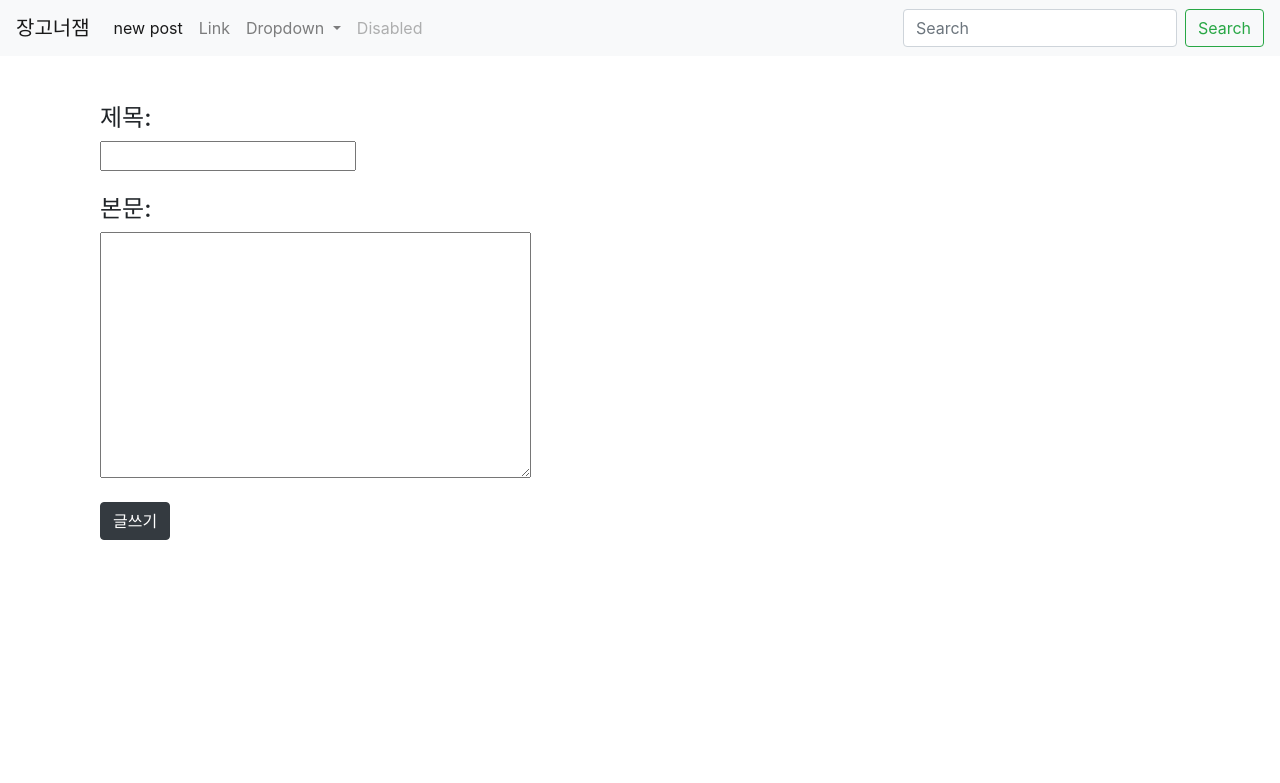
After one commit to KWAK8573/Django-blog, a Django app: page /crudapp/create/ in a window 1280 px wide. The commit adds this page. Shown: the top 783 px of the page. Run offline with Django 3.2, Linux system fonts and the light colour scheme; some libraries are stand-ins or nearby versions.

Commit message:
글쓰기 구현

```diff
--- /dev/null
+++ b/crudapp/templates/create.html
@@ -0,0 +1,20 @@
+{% extends 'base.html' %}
+
+ {% block content %}
+
+<br>
+<div class="container">
+        <form action="{% url 'postcreate' %}">
+            <h4>제목: </h4>
+            <input type="text" name="title">
+            <br>
+            <br>
+            <h4>본문: </h4>
+            <textarea cols=40 rows=10 name="body"></textarea>
+            <br>
+            <br>
+            <input class="btn btn-dark" type="submit" value="글쓰기">
+        </form>
+    </div>
+
+{% endblock  %}
--- /dev/null
+++ b/crudapp/urls.py
@@ -0,0 +1,9 @@
+from django.urls import path
+from . import views
+
+urlpatterns = [
+    path('new/', views.new, name='new'),
+    path('detail/<int:blog_id>/', views.detail, name='detail'),
+    path('create/', views.create, name='create'),
+    path('postcreate/', views.postcreate, name='postcreate'),
+]
--- a/crudapp/views.py
+++ b/crudapp/views.py
@@ -1,5 +1,5 @@
-from django.shortcuts import render, get_object_or_404
-
+from django.shortcuts import render, get_object_or_404, redirect
+from django.utils import timezone
 from .models import Blog
 
 # Create your views here.
@@ -11,6 +11,18 @@ def home(request):
 def detail(request, blog_id):
     blog_detail = get_object_or_404(Blog, pk=blog_id)
     return render(request, 'detail.html', {'blog': blog_detail })
+
+def create(request):
+    return render(request, 'create.html')
+
+def postcreate(request):
+    blog = Blog()
+    blog.title = request.GET['title']
+    blog.body = request.GET['body']
+    blog.pub_date = timezone.datetime.now()
+    blog.save()
+    return redirect('/crudapp/detail/' + str(blog.id))
+
 
 def new(request):
     full_text = request.GET['fulltext']
--- a/crudproject/settings.py
+++ b/crudproject/settings.py
@@ -55,7 +55,7 @@ ROOT_URLCONF = 'crudproject.urls'
 TEMPLATES = [
     {
         'BACKEND': 'django.template.backends.django.DjangoTemplates',
-        'DIRS': [],
+        'DIRS': ['crudproject/templates'],
         'APP_DIRS': True,
         'OPTIONS': {
             'context_processors': [
--- /dev/null
+++ b/crudproject/templates/base.html
@@ -0,0 +1,54 @@
+<head>
+    <link rel="stylesheet" href="https://stackpath.bootstrapcdn.com/bootstrap/4.4.1/css/bootstrap.min.css" integrity="sha384-Vkoo8x4CGsO3+Hhxv8T/Q5PaXtkKtu6ug5TOeNV6gBiFeWPGFN9MuhOf23Q9Ifjh" crossorigin="anonymous">
+    <script src="https://code.jquery.com/jquery-3.4.1.slim.min.js" integrity="sha384-J6qa4849blE2+poT4WnyKhv5vZF5SrPo0iEjwBvKU7imGFAV0wwj1yYfoRSJoZ+n" crossorigin="anonymous"></script>
+    <script src="https://cdn.jsdelivr.net/npm/popper.js@1.16.0/dist/umd/popper.min.js" integrity="sha384-Q6E9RHvbIyZFJoft+2mJbHaEWldlvI9IOYy5n3zV9zzTtmI3UksdQRVvoxMfooAo" crossorigin="anonymous"></script>
+    <script src="https://stackpath.bootstrapcdn.com/bootstrap/4.4.1/js/bootstrap.min.js" integrity="sha384-wfSDF2E50Y2D1uUdj0O3uMBJnjuUD4Ih7YwaYd1iqfktj0Uod8GCExl3Og8ifwB6" crossorigin="anonymous"></script>
+</head>
+
+<body>
+
+
+    <nav class="navbar navbar-expand-lg navbar-light bg-light">
+        <a class="navbar-brand" href="{%url 'home' %}">장고너잼</a>
+        <button class="navbar-toggler" type="button" data-toggle="collapse" data-target="#navbarSupportedContent" aria-controls="navbarSupportedContent" aria-expanded="false" aria-label="Toggle navigation">
+          <span class="navbar-toggler-icon"></span>
+        </button>
+
+        <div class="collapse navbar-collapse" id="navbarSupportedContent">
+          <ul class="navbar-nav mr-auto">
+            <li class="nav-item active">
+              <a class="nav-link" href="{% url 'create' %}">new post </a>
+            </li>
+            <li class="nav-item">
+              <a class="nav-link" href="#">Link</a>
+            </li>
+            <li class="nav-item dropdown">
+              <a class="nav-link dropdown-toggle" href="#" id="navbarDropdown" role="button" data-toggle="dropdown" aria-haspopup="true" aria-expanded="false">
+                Dropdown
+              </a>
+              <div class="dropdown-menu" aria-labelledby="navbarDropdown">
+                <a class="dropdown-item" href="#">Action</a>
+                <a class="dropdown-item" href="#">Another action</a>
+                <div class="dropdown-divider"></div>
+                <a class="dropdown-item" href="#">Something else here</a>
+              </div>
+            </li>
+            <li class="nav-item">
+              <a class="nav-link disabled" href="#" tabindex="-1" aria-disabled="true">Disabled</a>
+            </li>
+          </ul>
+          <form class="form-inline my-2 my-lg-0">
+            <input class="form-control mr-sm-2" type="search" placeholder="Search" aria-label="Search">
+            <button class="btn btn-outline-success my-2 my-sm-0" type="submit">Search</button>
+          </form>
+        </div>
+      </nav>
+
+    <br>
+
+    <div class="container">
+        {% block content %}
+        {% endblock %}
+    </div>
+
+</body>
--- a/crudproject/urls.py
+++ b/crudproject/urls.py
@@ -14,12 +14,11 @@ Including another URLconf
     2. Add a URL to urlpatterns:  path('blog/', include('blog.urls'))
 """
 from django.contrib import admin
-from django.urls import path
+from django.urls import path, include
 import crudapp.views
 
 urlpatterns = [
     path('admin/', admin.site.urls),
     path('', crudapp.views.home, name='home'),
-    path('new/', crudapp.views.new, name='new'),
-    path('detail/<int:blog_id>', crudapp.views.detail, name='detail'),
+    path('crudapp/', include('crudapp.urls')),
 ]
```
Also changed, not shown: crudapp/templates/detail.html (+16 -5 lines), crudapp/templates/home.html (+7 -45 lines).
